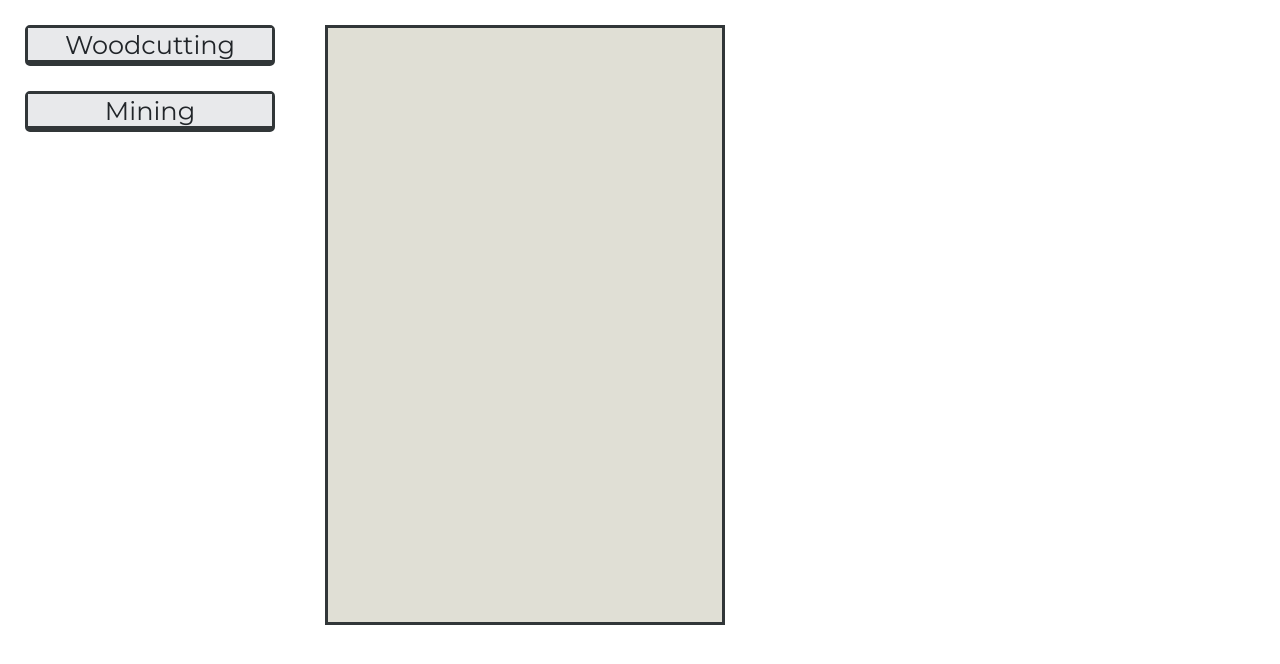
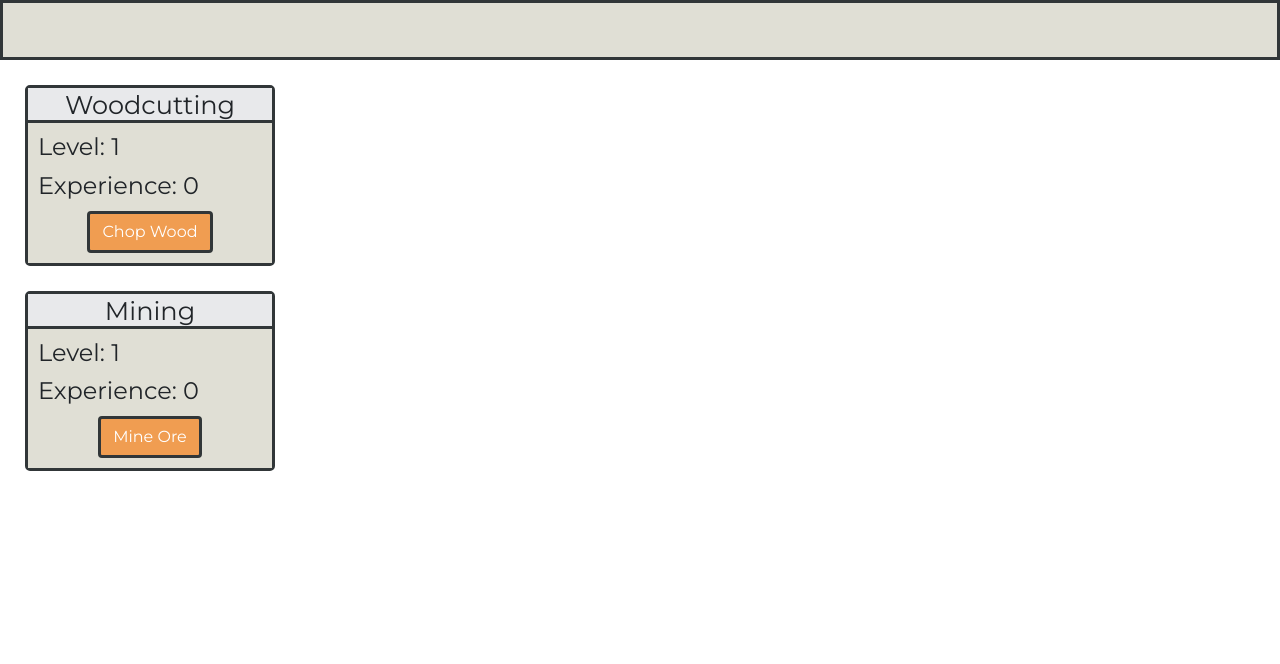
Before and after one commit to theRJMurray/skilling, a React (Create React App) app: page / in a window 1280 px wide. Shown: the top 664 px of the page. Built offline with nearby package versions, Linux system fonts and the light colour scheme.

Commit message:
number of logs collected is now kept track of in the tital panel

```diff
--- a/src/App.js
+++ b/src/App.js
@@ -1,16 +1,17 @@
 import React, { useState } from "react";
 import Skill from "./components/Skill";
-import './css/Inventory.css'
+import Logs from "./imgs/logs.png";
+import './css/App.css'
+import './css/Inventory.css';
 
 const App = () => {
-	const starterKit = [{ name: 'Lumber', quantity: 1 }]
 	const baseStats = {
 		exp: 0,
 		level: 1
 	}
+	const [wood, setWood] = useState(0)
+	const [woodcutting, setWoodcutting] = useState(baseStats)
 
-	const [inventory, setInventory] = useState(starterKit)
-	const [woodcutting, setWoodcutting] = useState(baseStats)
 	const [mining, setMining] = useState(baseStats)
 
 	const levelMarks = [4, 12, 24, 48, 75, 125, 175, 225, 300, 375, 500]
@@ -22,6 +23,7 @@ const App = () => {
 		} else {
 			setWoodcutting({ exp: woodcutting.exp + 1, level: woodcutting.level })
 		}
+		setWood(wood + 1);
 	}
 
 	const mineOre = () => {
@@ -33,14 +35,15 @@ const App = () => {
 	}
 
 	return (
-		<div style={{ display: 'flex' }}>
+		<div>
+			<div className="titanPanel">
+				{wood > 0 ? <Inventory wood={wood} /> : null}
+			</div>
 			<div>
 				<Skill takeAction={chopWood} skill={woodcutting} skillName={"Woodcutting"} skillAction={"Chop Wood"} />
 				<Skill takeAction={mineOre} skill={mining} skillName={"Mining"} skillAction={"Mine Ore"} />
 			</div>
-			<div>
-				<Inventory />
-			</div>
+
 		</div>
 	);
 };
@@ -51,12 +54,10 @@ const Inventory = props => {
 
 	return (
 		<div className="inventoryContainer">
-			{/* {inventory.map((o) =>
-				<div>
-					<p>{o.name}</p>
-					<p>{o.quantity}</p>
-				</div>)
-			} */}
+			<div className="woodStats">
+				<img className="wood" style={{ width: 60, height: 60 }} src={Logs} />
+				<span className="woodQuantity">{props.wood}</span>
+			</div>
 		</div>
 	);
 }
--- a/src/components/Skill.jsx
+++ b/src/components/Skill.jsx
@@ -5,26 +5,30 @@ const Skill = props => {
 	const [exp, setExp] = useState(0);
 	const [level, setLevel] = useState(1);
 	const [visible, setVisible] = useState(false);
+	const [myClass, setMyClass] = useState('statsBox')
 
 	const clickShow = () => {
+		visible ? setVisible(false) : setVisible(true)
+	}
+
+	const classChange = () => {
+		visible ? setMyClass('statsBox-after') : setMyClass('stats-Box')
 		visible ? setVisible(false) : setVisible(true)
 	}
 
 	return (
 		<div className="skillContainer">
 			<div className="skillTitleBox">
-				<h1 className="skillTitle" onClick={clickShow}> {props.skillName} </h1>
+				<h1 className="skillTitle" onClick={classChange}> {props.skillName} </h1>
 			</div>
 			<>
-				{visible ?
-					<div className="statsBox">
-						<h2 className="levelInfo">Level: {props.skill.level} </h2>
-						<h3 className="expInfo">Experience: {props.skill.exp} </h3>
-						<div className="buttonContainer">
-							<button className="btn btn-primary" onClick={props.takeAction}> {props.skillAction} </button>
-						</div>
-					</div> : null
-				}
+				<div className={myClass}>
+					<h2 className="levelInfo">Level: {props.skill.level} </h2>
+					<h3 className="expInfo">Experience: {props.skill.exp} </h3>
+					<div className="buttonContainer">
+						<button className="btn btn-primary" onClick={props.takeAction}> {props.skillAction} </button>
+					</div>
+				</div>
 			</>
 		</div>
 	);
--- /dev/null
+++ b/src/css/App.css
@@ -0,0 +1,9 @@
+.titanPanel {
+    width: 100%;
+    height: 60px;
+    background: #E0DFD5;
+    border: 3px solid #313638;
+    display: flex;
+    margin: 0;
+    font-family: 'Montserrat', sans-serif;
+}
--- a/src/css/Inventory.css
+++ b/src/css/Inventory.css
@@ -1,9 +1,20 @@
-.inventoryContainer {
-    width: 400px;
-    height: 600px;
+/* .inventoryContainer {
+    width: 100%;
+    height: 60px;
     background: #E0DFD5;
     border: 3px solid #313638;
     display: flex;
-    margin: 25px;
+    margin: 0;
     font-family: 'Montserrat', sans-serif;
+} */
+
+.woodStats {
+    margin-left: 60px;
+    font-family: 'Montserrat', sans-serif;
+    font-weight: bold;
+    font-size: 1.25em;
 }
+
+.wood {
+    margin-right: 15px;
+}
--- a/src/css/Skill.css
+++ b/src/css/Skill.css
@@ -24,6 +24,13 @@
 /* Stats */
 .statsBox {
     background: #E0DFD5;
+    transition: display 2s ease;
+}
+
+.statsBox-after {
+    background: #E0DFD5;
+    opacity: 0;
+    display: none;
 }
 
 .levelInfo {
```
Also changed, not shown: src/imgs/logs.png (added), src/imgs/planks.png (added).
